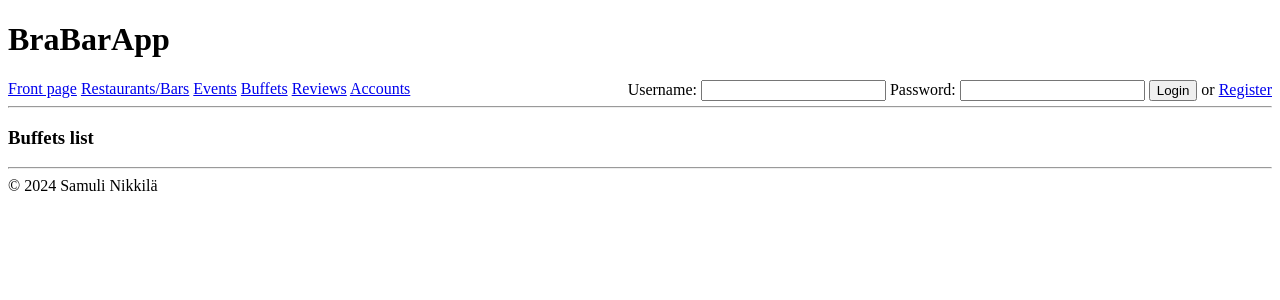
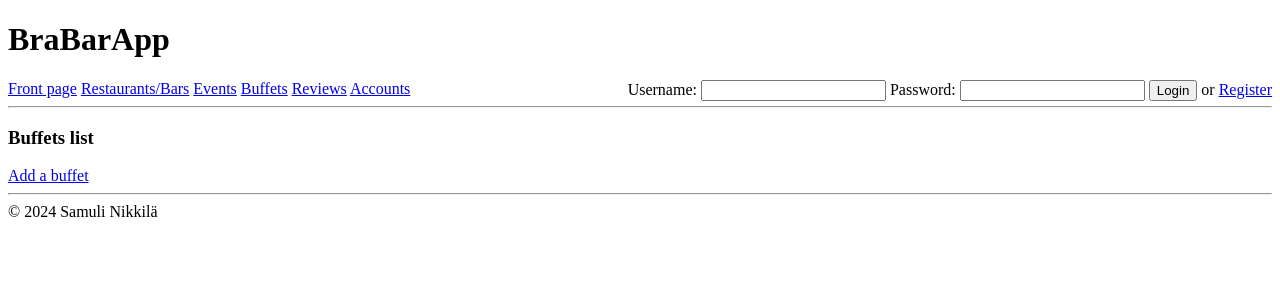
Before and after one commit to sanikk/brabarapp, a Flask app: page /buffets in a window 1280 px wide. Shown: the top 300 px of the page. Run offline with Flask 3, Linux system fonts and the light colour scheme; data that the repository does not hold is empty.

Commit message:
buffets list template
seems to work

```diff
--- a/templates/buffets_list.html
+++ b/templates/buffets_list.html
@@ -3,10 +3,12 @@
 {% block content %}
 
 <h3>Buffets list</h3>
+
 <ul>
-    {% for buffet in buffets %}
-    <li><a href="/buffets/{{buffet.id}}">{{ buffet.name }}{{buffet}}</a></li>
-    {% endfor %}
+{% for buffet in buffets %}
+    <li><a href="/buffets/{{buffet.id}}">{{buffet.name}}</a> at <a href="/restaurants/{{buffet.restaurant_id}}">{{buffet.restaurant_name}}</a></li>
+{% endfor %}
 </ul>
 
+<a href="/buffets/new">Add a buffet</a>
 {% endblock %}
```
